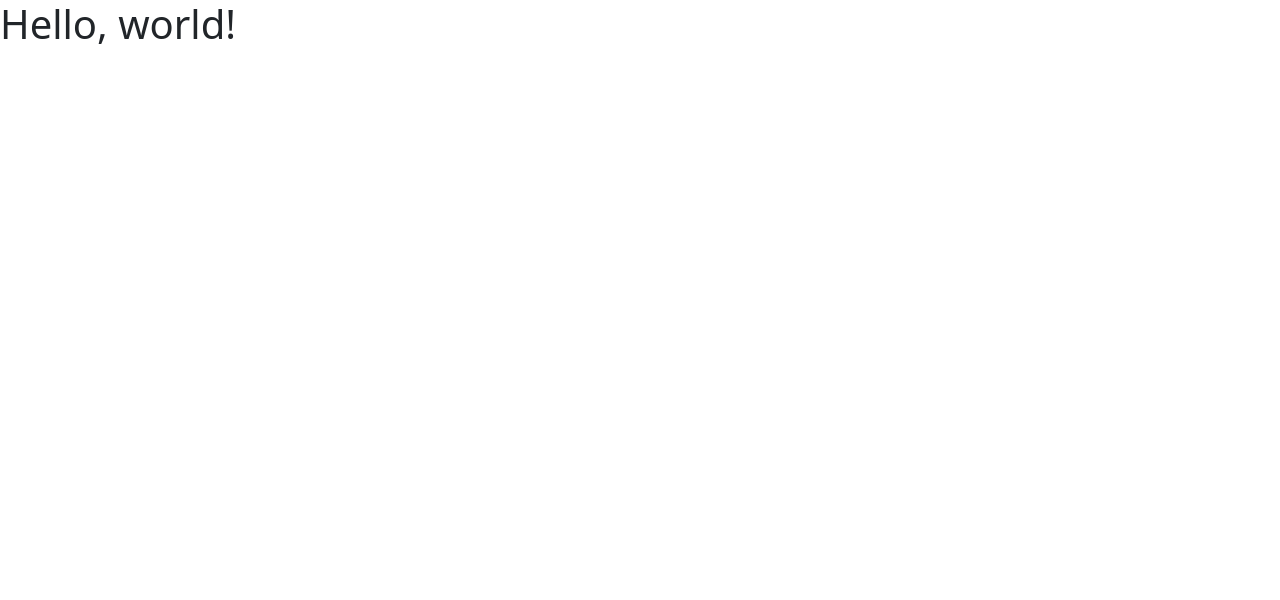
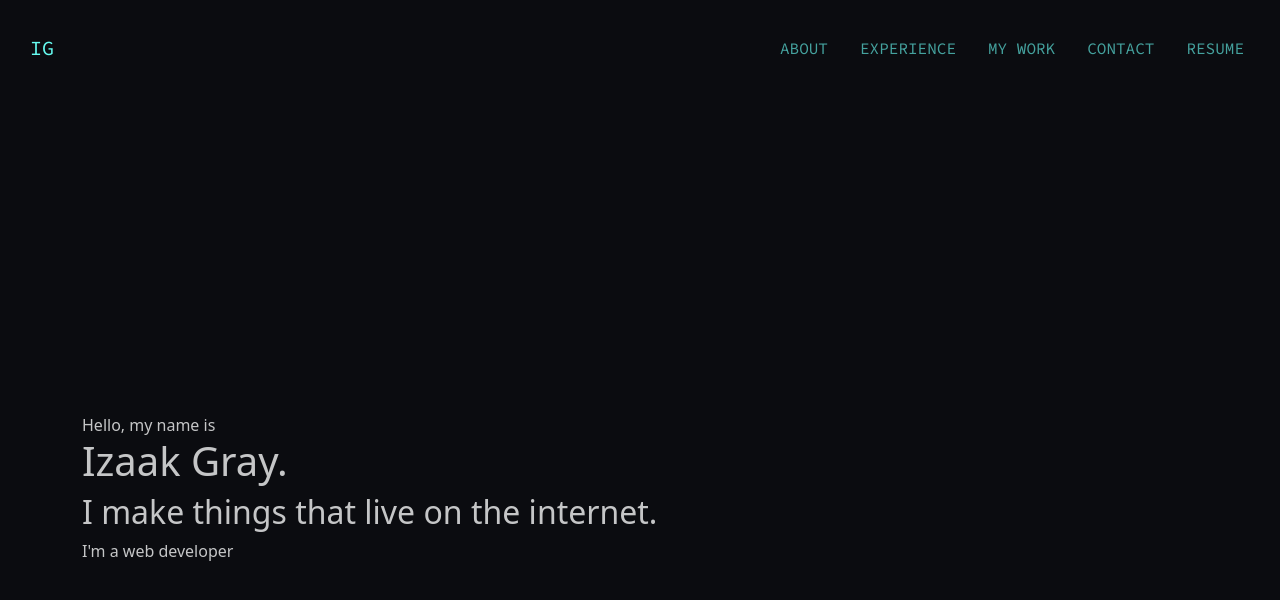
Before and after one commit to izaakgray/portfolio, a plain HTML site: page index.html in a window 1280 px wide. Drawn offline with nearby package versions, Linux system fonts and the light colour scheme.

Commit message:
Navbar, styling start Hero Section

```diff
--- /dev/null
+++ b/css/style.css
@@ -0,0 +1,43 @@
+body {
+    background: #0b0c10;
+    color:#c5c6c7;
+}
+
+.navbar{
+    padding:20px;
+}
+
+.navbar-brand {
+    padding-left: 10px;
+}
+
+.bg-light {
+    background:transparent!important;
+}
+
+.navbar-light .navbar-brand {
+    color: #66fcf1;
+    text-transform: uppercase;
+    font-family: 'Source Code Pro', monospace;
+}
+
+.navbar-light .navbar-nav .nav-link {
+    color:#45a29e;
+    text-transform: uppercase;
+    font-family: 'Source Code Pro', monospace;
+}
+
+.navbar-light .navbar-nav .nav-link:hover {
+    color:#66fcf1;
+}
+
+.hero-section{
+    display: flex;
+    -webkit-box-pack: center;
+    justify-content: center;
+    -webkit-box-align: center;
+    flex-direction: column;
+    align-items: flex-start;
+    min-height: 100vh;
+    padding: 0;
+}
--- a/index.html
+++ b/index.html
@@ -7,12 +7,56 @@
 
     <!-- Bootstrap CSS -->
     <link href="https://cdn.jsdelivr.net/npm/bootstrap@5.1.3/dist/css/bootstrap.min.css" rel="stylesheet" integrity="sha384-1BmE4kWBq78iYhFldvKuhfTAU6auU8tT94WrHftjDbrCEXSU1oBoqyl2QvZ6jIW3" crossorigin="anonymous">
-
+    <link rel="preconnect" href="https://fonts.googleapis.com">
+    <link rel="preconnect" href="https://fonts.gstatic.com" crossorigin>
+    <link href="https://fonts.googleapis.com/css2?family=Source+Code+Pro&display=swap" rel="stylesheet">
+    <link href="css/style.css" rel="stylesheet">
     <title>Izaak Gray</title>
 </head>
 <body>
-<h1>Hello, world!</h1>
+<nav class="navbar navbar-expand-lg navbar-light bg-light">
+    <div class="d-flex flex-grow-1">
+        <span class="w-100 d-lg-none d-block">
+            <!-- hidden spacer to center brand on mobile --></span>
+        <a class="navbar-brand d-none d-lg-inline-block" href="#">IG</a>
+        <a class="navbar-brand-two mx-auto d-lg-none d-inline-block" href="#">
+            <img src="//placehold.it/40?text=LOGO" alt="logo">
+        </a>
+        <div class="w-100 text-right">
+            <button class="navbar-toggler" type="button" data-toggle="collapse" data-target="#myNavbar">
+                <span class="navbar-toggler-icon"></span>
+            </button>
+        </div>
+    </div>
+    <div class="collapse navbar-collapse flex-grow-1 text-right" id="myNavbar">
+        <ul class="navbar-nav ms-auto flex-nowrap">
+            <li class="nav-item">
+                <a href="#" class="nav-link m-2 menu-item nav-active">About</a>
+            </li>
+            <li class="nav-item">
+                <a href="#" class="nav-link m-2 menu-item">Experience</a>
+            </li>
+            <li class="nav-item">
+                <a href="#" class="nav-link m-2 menu-item">My Work</a>
+            </li>
+            <li class="nav-item">
+                <a href="#" class="nav-link m-2 menu-item">Contact</a>
+            </li>
+            <li class="nav-item">
+                <a href="#" class="nav-link m-2 menu-item">Resume</a>
+            </li>
+        </ul>
+    </div>
+</nav>
 
+<div class="container-sm">
+    <div class="hero-section">
+    <span class="intro-text">Hello, my name is</span>
+    <h1>Izaak Gray.</h1>
+    <h2>I make things that live on the internet.</h2>
+        <p>I'm a web developer </p>
+</div>
+</div>
 
 <script src="https://cdn.jsdelivr.net/npm/bootstrap@5.1.3/dist/js/bootstrap.bundle.min.js" integrity="sha384-ka7Sk0Gln4gmtz2MlQnikT1wXgYsOg+OMhuP+IlRH9sENBO0LRn5q+8nbTov4+1p" crossorigin="anonymous"></script>
 
```
